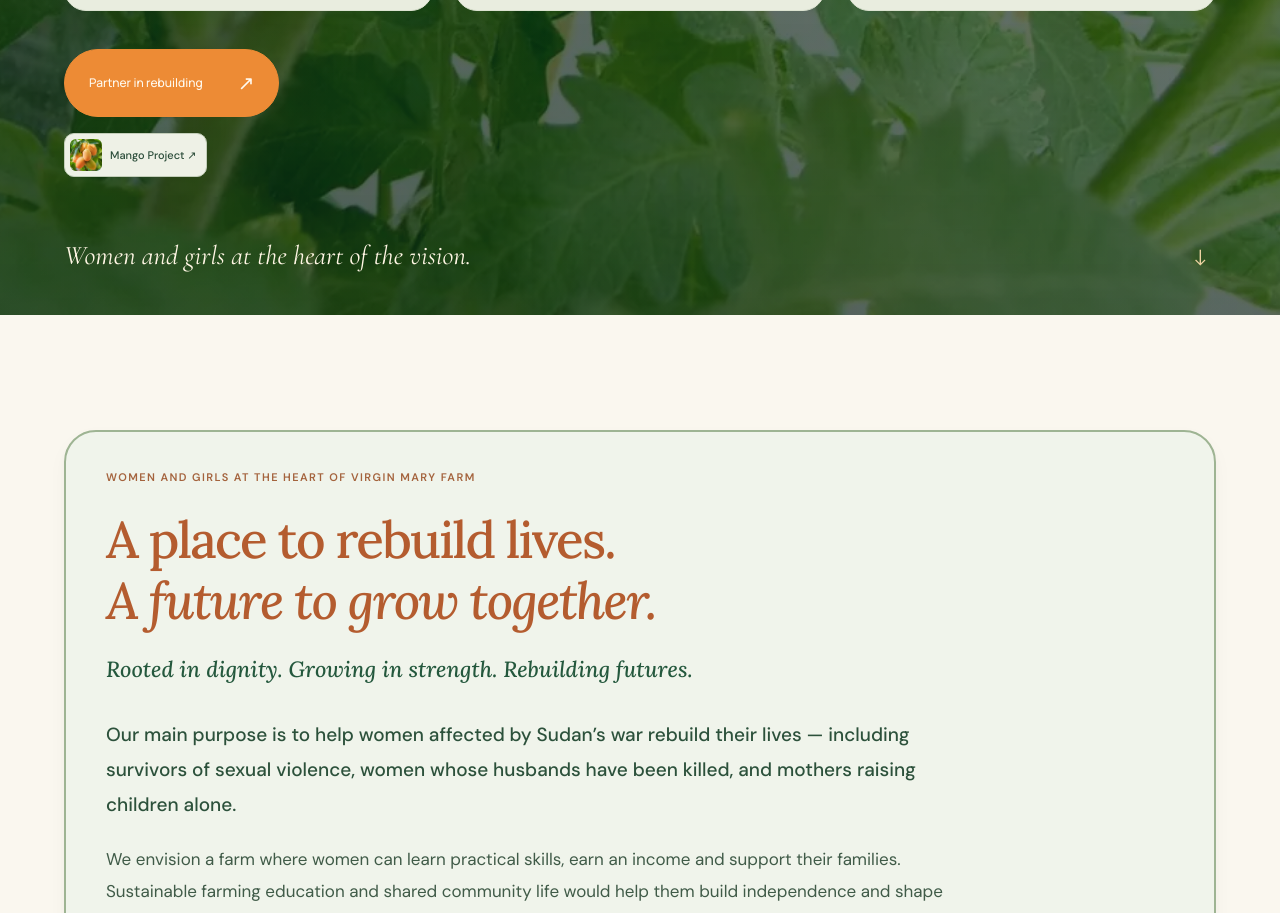
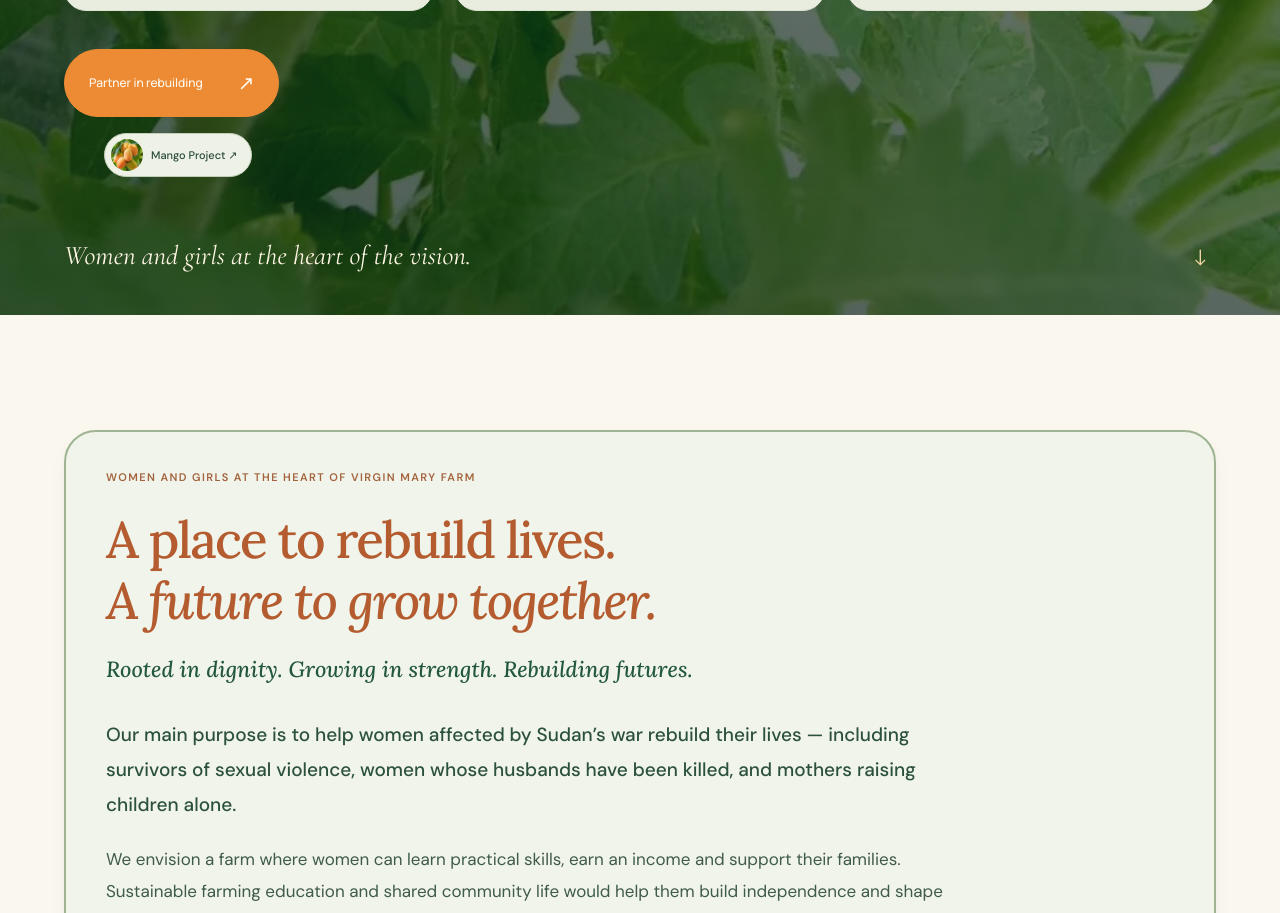
Before and after one commit to Hero988/RiseMeUp, a React (Vite) app: page / in a window 1280 px wide. Shown: the part 5880-6793 px from the top of the page. Built offline with nearby package versions, Linux system fonts and the light colour scheme; a web font is replaced by a local one.

Commit message:
Preview oval Mango link shifted slightly to the right

```diff
--- a/src/components/FarmEstate.css
+++ b/src/components/FarmEstate.css
@@ -190,3 +190,8 @@
 .home-page.warm-brand #virgin-mary-farm .rm-mango-mini{display:inline-flex;align-items:center;gap:8px;margin-top:16px;padding:5px 10px 5px 5px;background:#eef1e6;color:#294b38;border:1px solid #c3ceb9;border-radius:10px;text-decoration:none;font:500 11px/1.3 'DM Sans',Arial,sans-serif;vertical-align:top}
 .home-page.warm-brand #virgin-mary-farm .rm-mango-mini img{display:block;width:32px;height:32px;object-fit:cover;border-radius:6px}
 .home-page.warm-brand #virgin-mary-farm .rm-mango-mini:hover{background:#e1e8d7}
+
+/* Oval miniature link, inset slightly from the left. */
+.home-page.warm-brand #virgin-mary-farm .rm-mango-mini{margin-left:40px;border-radius:999px;padding-left:6px;padding-right:14px}
+.home-page.warm-brand #virgin-mary-farm .rm-mango-mini img{border-radius:50%}
+@media(max-width:600px){.home-page.warm-brand #virgin-mary-farm .rm-mango-mini{margin-left:24px}}
```
